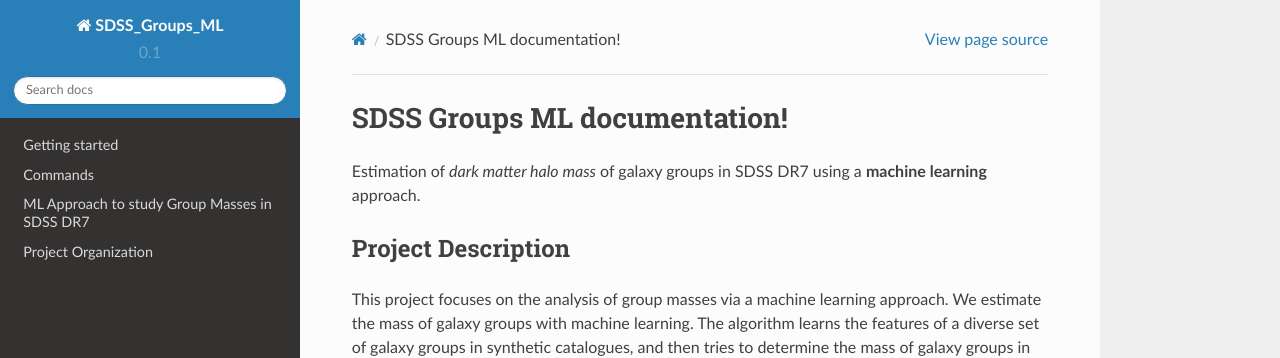
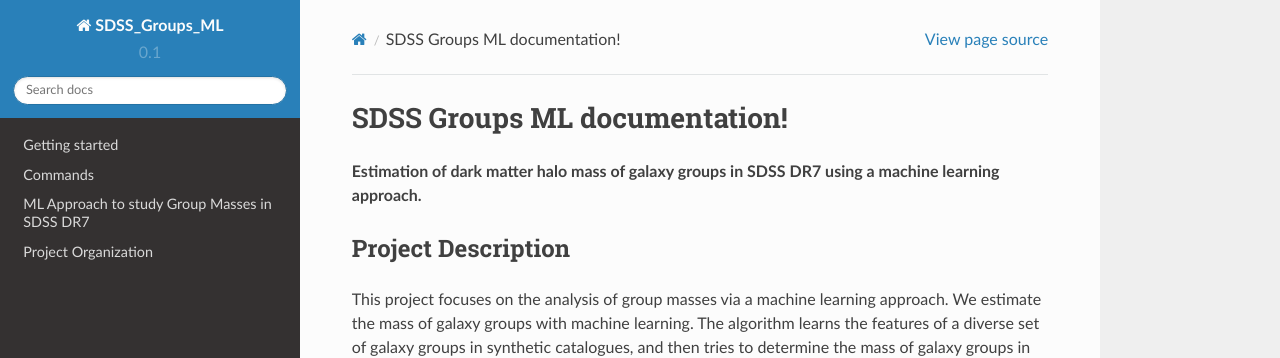
Before and after one commit to vcalderon2009/SDSS_Groups_ML, a Sphinx documentation site: the page built from docs/index.rst, in a window 1280 px wide. Shown: the top 358 px of the page. Built offline with Sphinx 7.4.7 and the Read the Docs theme 2.0.0, drawn with Linux system fonts in a browser that asks for light colours; formulas are drawn with MathJax 3.

Commit message:
Made bold text

```diff
--- a/docs/index.rst
+++ b/docs/index.rst
@@ -7,8 +7,8 @@
 SDSS Groups ML documentation!
 ==============================================
 
-Estimation of *dark matter halo mass* of galaxy groups in SDSS DR7 using
-a **machine learning** approach.
+**Estimation of dark matter halo mass of galaxy groups in SDSS DR7 using
+a machine learning approach.**
 
 ------------------------
 Project Description
```
